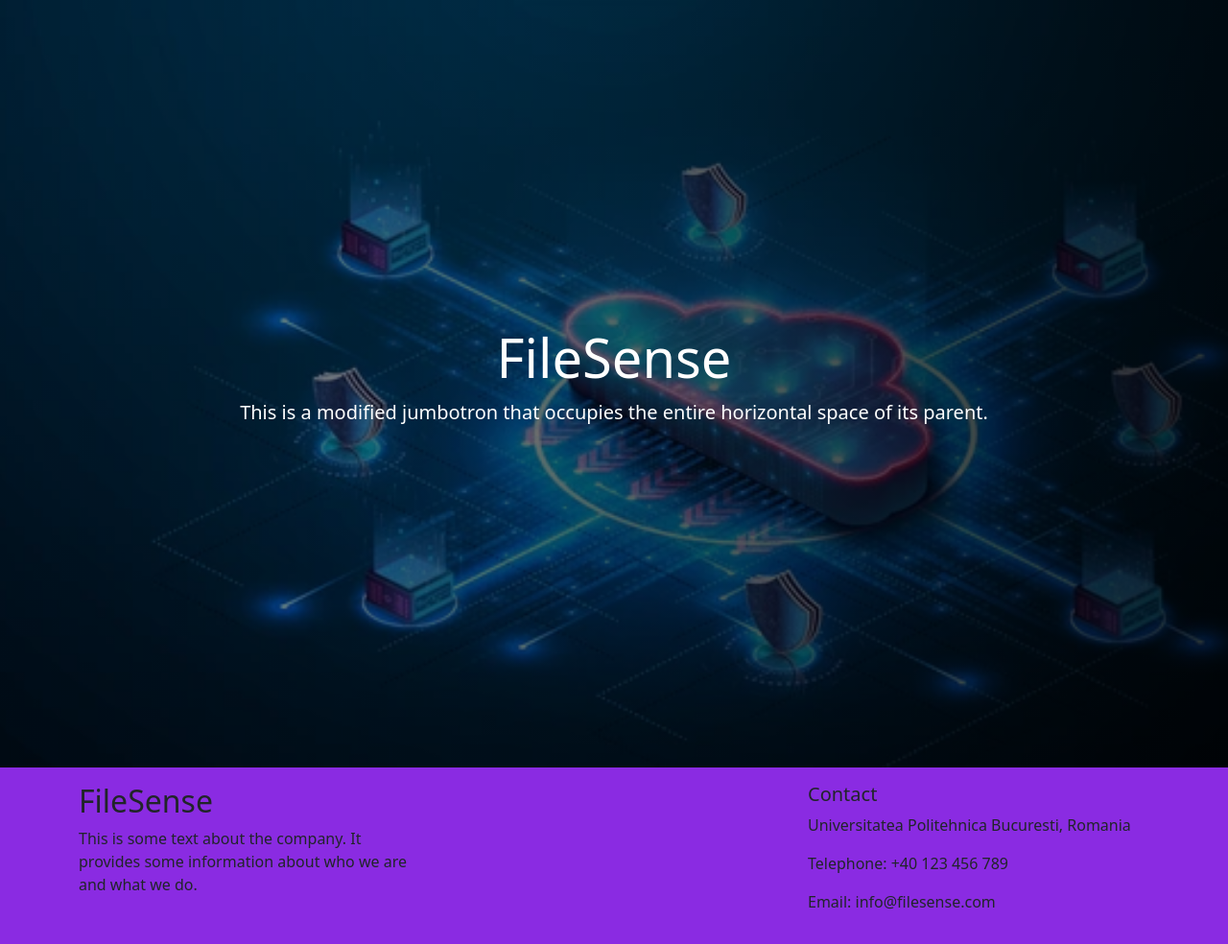
After one commit to MateiBuzdea/FileSense-Project, a Flask app: template web/app/templates/index copy.html in a window 1280 px wide. The commit adds this page. Shown: the whole page at 96% size. Run offline with Flask 3, Linux system fonts and the light colour scheme; the template is opened without the code that fills it, so the values that code supplies are empty; parts of the project's set-up code (start-up, migrations or seed data) failed here and were passed over.

Commit message:
small adjustments

```diff
--- a/web/app/templates/home copy.html
+++ b/web/app/templates/home copy.html
@@ -13,7 +13,7 @@
 
 
 
-<div class="container d-flex flex-column justify-content-center align-items-center" style="height: 100vh;">
+<div class="container d-flex flex-column justify-content-center align-items-center" style="height: 40vh;">
     <h1>Search</h1>
 
     <div class="input-group mb-3 d-flex justify-content-center">
--- a/web/app/templates/home.html
+++ b/web/app/templates/home.html
@@ -2,7 +2,7 @@
 
 {% block content %}
 
-<div class="container d-flex flex-column justify-content-center align-items-center" style="height: 100vh;">
+<div class="container d-flex flex-column justify-content-center align-items-center" style="height: 40vh;">
     <h1>Search</h1>
 
     <div class="input-group mb-3 d-flex justify-content-center">
--- /dev/null
+++ b/web/app/templates/index copy.html
@@ -0,0 +1,59 @@
+<!DOCTYPE html>
+<html lang="en">
+
+<head>
+  <meta charset="UTF-8">
+  <title>FileSense</title>
+
+  <link href="https://cdn.jsdelivr.net/npm/bootstrap@5.3.2/dist/css/bootstrap.min.css" rel="stylesheet"
+    integrity="sha384-T3c6CoIi6uLrA9TneNEoa7RxnatzjcDSCmG1MXxSR1GAsXEV/Dwwykc2MPK8M2HN" crossorigin="anonymous">
+
+</head>
+
+<body>
+
+
+<div class="jumbotron jumbotron-fluid d-flex align-items-center justify-content-center"
+  style="background: linear-gradient(to right, rgba(0,0,0,0.4), rgba(0,0,0,0.8)), url('/static/storage.webp'); background-size: cover; background-position: center center; height: 100vh; backdrop-filter: blur(15px);">
+  <div class="container text-center">
+    <h1 class="display-4" style="color: white;">FileSense</h1>
+    <p class="lead" style="color: white;;">This is a modified jumbotron that occupies the entire horizontal space of its
+      parent.</p>
+  </div>
+</div>
+
+
+
+<footer class="footer mt-auto py-3" style="background-color: blueviolet;"> <!-- bg-light -->
+  <div class="container">
+    <div class="row">
+      <div class="col">
+        <h2>FileSense</h2>
+        <p class="mt-2">This is some text about the company. It provides some information about who we are and what we
+          do.</p>
+      </div>
+      <div class="col"></div>
+      <div class="col">
+        <h5>Contact</h5>
+        <p>Universitatea Politehnica Bucuresti, Romania</p>
+        <p>Telephone: +40 123 456 789</p>
+        <p>Email: info@filesense.com</p>
+      </div>
+    </div>
+  </div>
+</footer>
+
+
+
+  <script src="https://cdn.jsdelivr.net/npm/bootstrap@5.3.2/dist/js/bootstrap.bundle.min.js"
+    integrity="sha384-C6RzsynM9kWDrMNeT87bh95OGNyZPhcTNXj1NW7RuBCsyN/o0jlpcV8Qyq46cDfL"
+    crossorigin="anonymous"></script>
+  <script src="https://cdn.jsdelivr.net/npm/@popperjs/core@2.11.8/dist/umd/popper.min.js"
+    integrity="sha384-I7E8VVD/ismYTF4hNIPjVp/Zjvgyol6VFvRkX/vR+Vc4jQkC+hVqc2pM8ODewa9r"
+    crossorigin="anonymous"></script>
+  <script src="https://cdn.jsdelivr.net/npm/bootstrap@5.3.2/dist/js/bootstrap.min.js"
+    integrity="sha384-BBtl+eGJRgqQAUMxJ7pMwbEyER4l1g+O15P+16Ep7Q9Q+zqX6gSbd85u4mG4QzX+"
+    crossorigin="anonymous"></script>
+</body>
+
+</html>
--- a/web/app/templates/upload.html
+++ b/web/app/templates/upload.html
@@ -10,12 +10,13 @@
         <div>
             <h1>Upload a file</h1>
         </div>
-        <div>
+        <div style="width: 80%;">
             <form action="{{ url_for('core.upload') }}" method="POST">
                 <p><input type="hidden" name="csrf_token" value="{{ csrf_token() }}" /></p>
                 <p><input class="form-control" type="text" name="title" placeholder="Title"></p>
                 <p><textarea class="form-control" name="content"></textarea></p>
-                <p><button type="submit" class="btn btn-primary w-100" value="Upload document">Upload document</button></p>
+                <p><button type="submit" class="btn btn-primary w-100" value="Upload document">Upload document</button>
+                </p>
                 <!-- <p><input type="submit" value="Upload document"></p> -->
             </form>
         </div>
```
Also changed, not shown: web/app/templates/index.html (+4 -8 lines), web/app/templates/upload_copy.html (+5 -3 lines).
